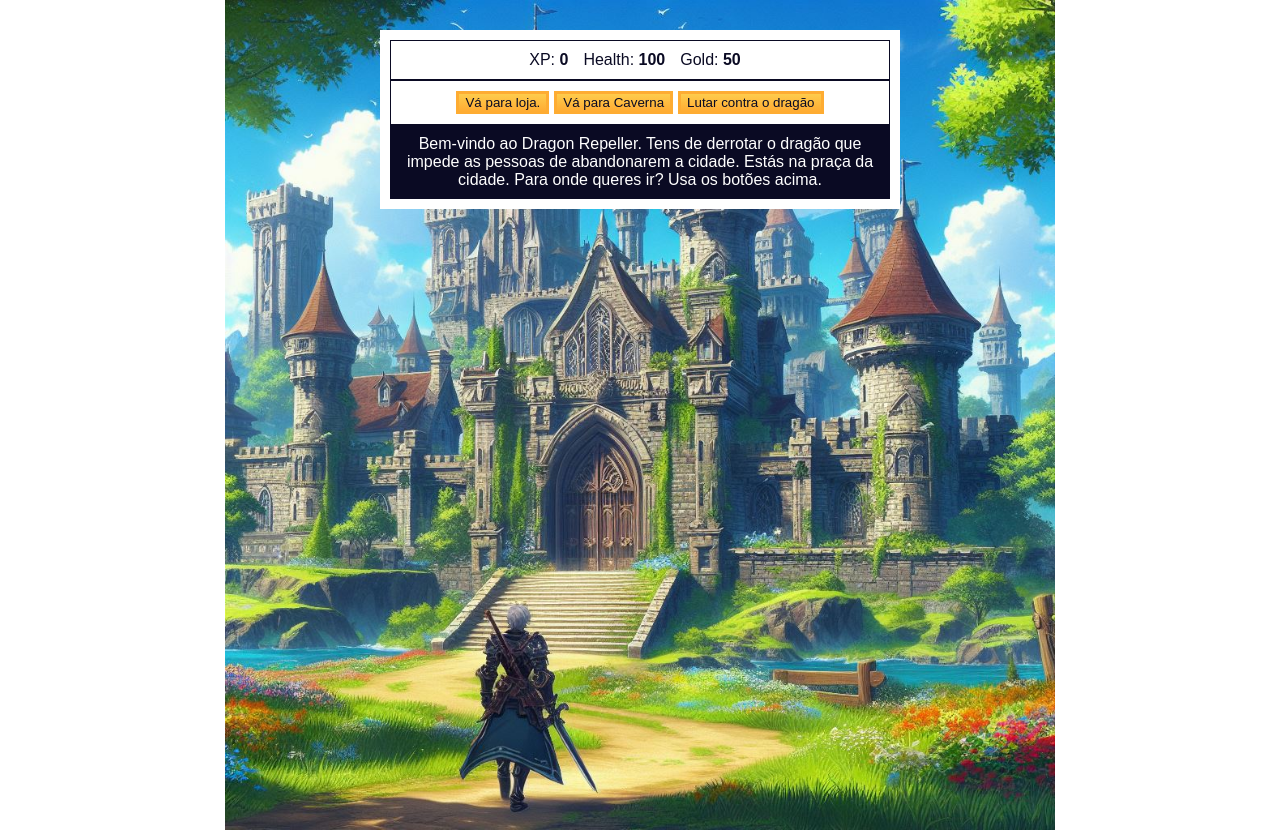
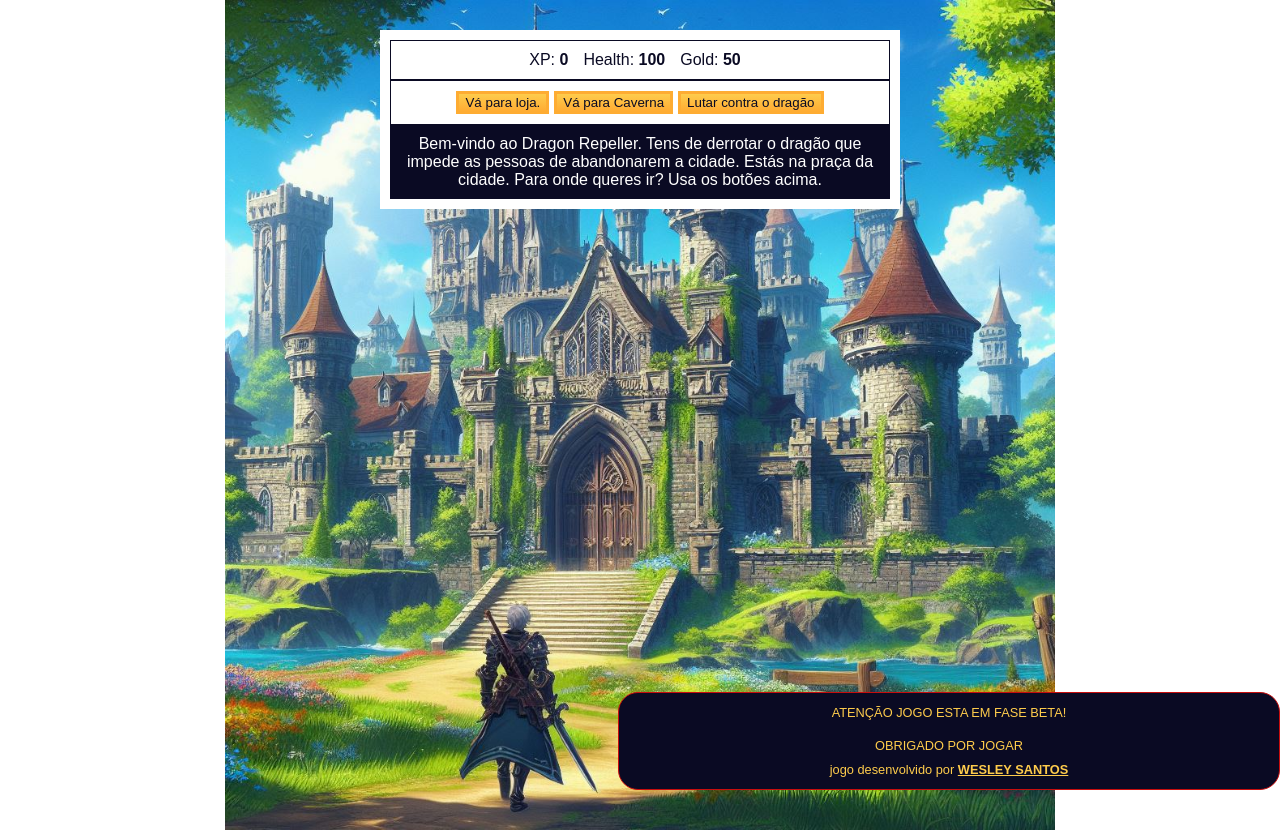
Before and after one commit to wesleysantos0/Vilarejo, a plain HTML site: page index.html in a window 1280 px wide. Drawn offline with Linux system fonts and the light colour scheme.

Commit message:
att003/20/04
atualizei o descritivo e busgs

```diff
--- a/estilos/style.css
+++ b/estilos/style.css
@@ -156,3 +156,33 @@ button {
         background-size: contain;
     }
 }
+
+/* atencao */
+
+.atencao {
+    display: flex;
+    flex-direction: column;
+    gap: 5px;
+    padding: 10px;
+    background-color: #0a0a23;
+    color: #fecc4c;
+    border: 1px solid #c70d0d;
+    border-radius: 20px;
+    margin: 0 auto;
+    width: 50vw;
+    height: auto;
+    position: absolute;
+    bottom: 10px;
+    right: 0;
+    font-size: .8em;
+    font-family: Arial, Helvetica, sans-serif;
+}
+
+.atencao  a{
+    color: #fecc4c;
+    text-decoration: underline;
+}
+
+.atencao > p {
+margin: 2px;
+}
--- a/index.html
+++ b/index.html
@@ -34,6 +34,12 @@
         </div>
     </div>
 
+    <div class="atencao">
+        <p>ATENÇÃO JOGO ESTA EM FASE BETA!<p>
+        <p>OBRIGADO POR JOGAR</P>
+        <p>jogo desenvolvido por <strong><a href="https://github.com/wesleysantos0" target="_blank">WESLEY SANTOS</a></strong></P>
+    </div>
+
     <script src="JS/main.js"></script>
 </body>
 
```
